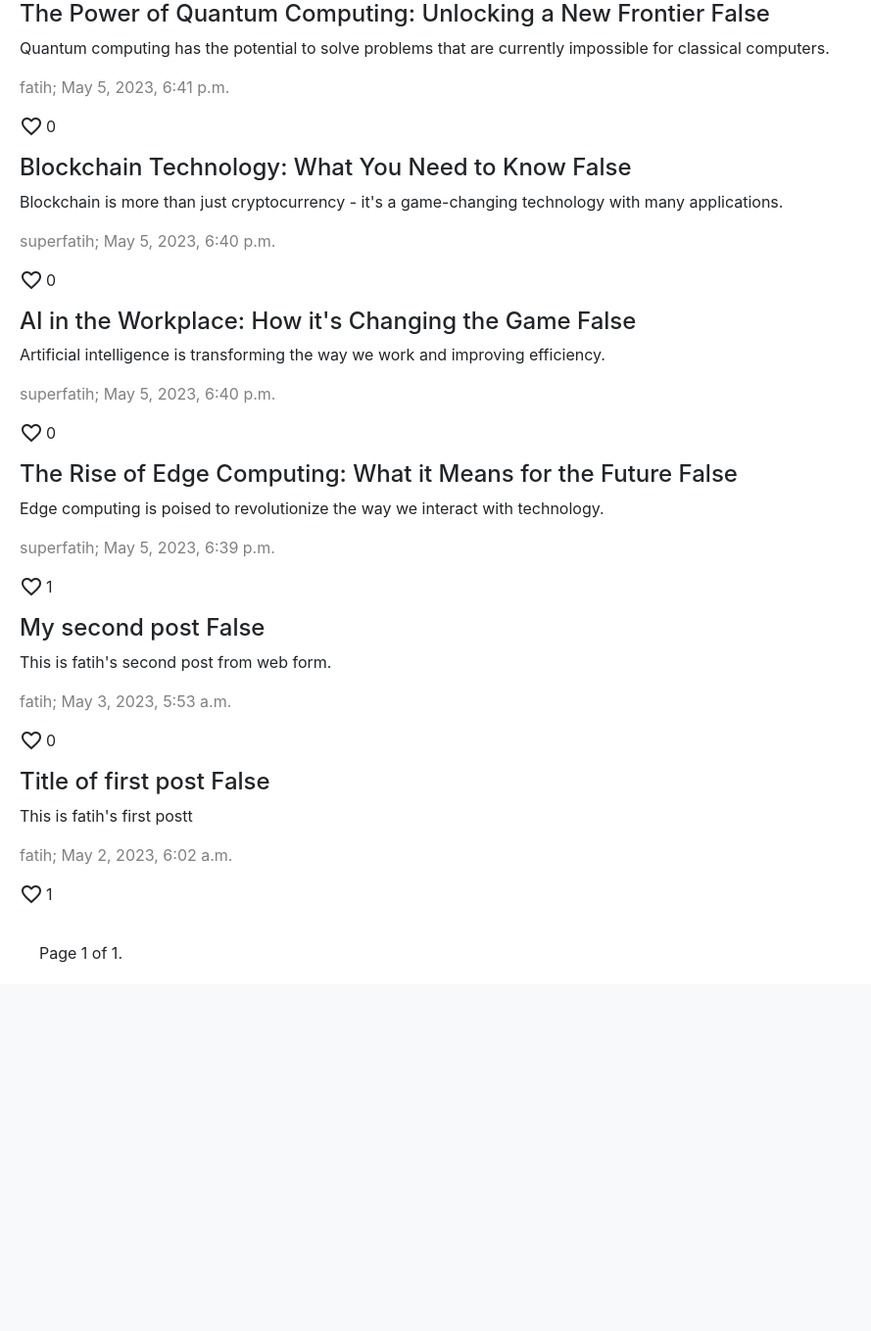
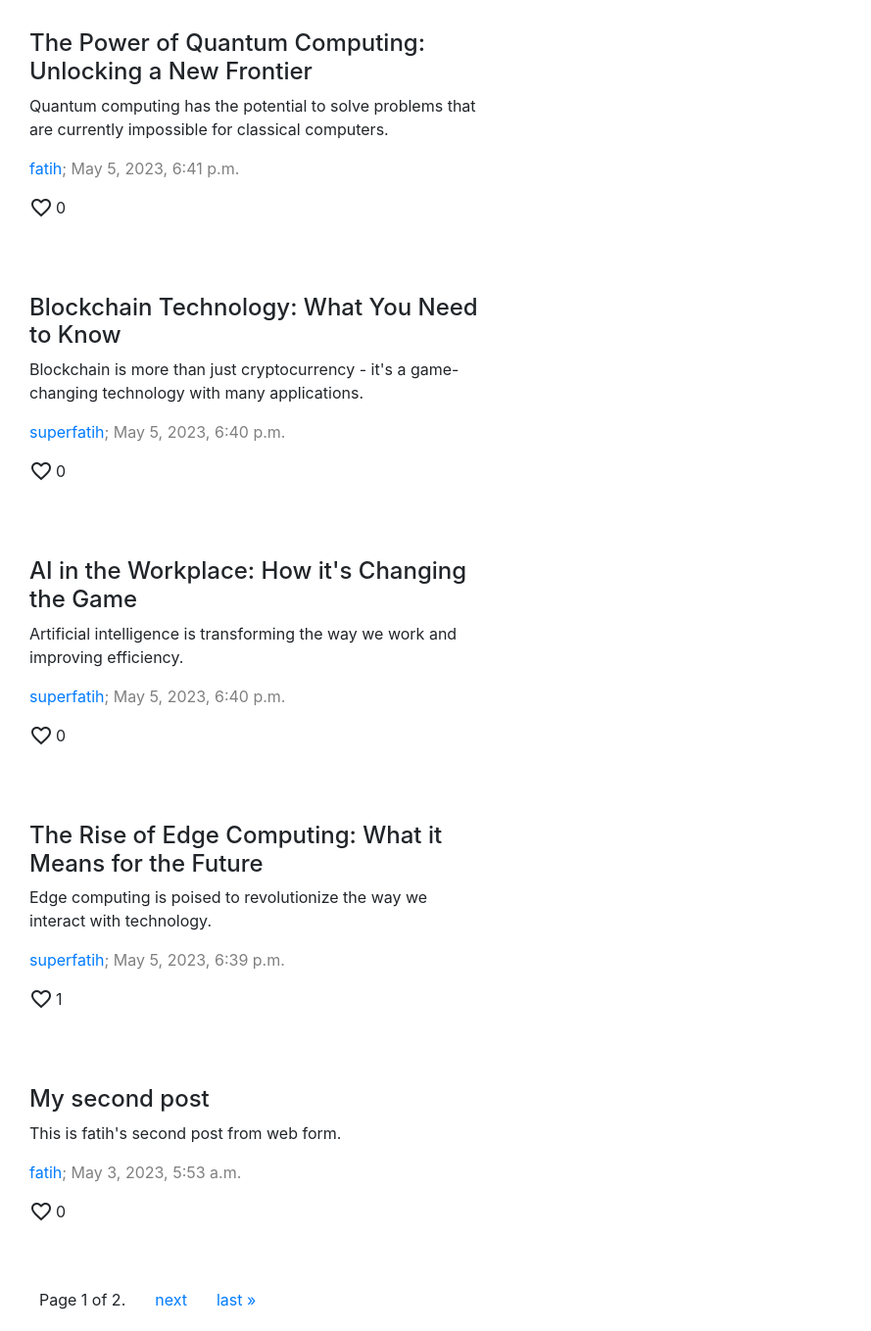
Before and after one commit to fatihtt/cs50w, a Django app: page / in a window 1280 px wide. Shown: the part 56-1415 px from the top of the page at 98% size, without its empty margins (0-889 px from the left). Before the commit the page ends 1039 px from the top, so only its background shows below. Run offline with Django 3.2, Linux system fonts and the light colour scheme; data comes from the database, SQL or seed files in the repository; both versions use the stored data as it was after the commit; some libraries are stand-ins or nearby versions.

Commit message:
added posts for presentation and user links done

```diff
--- a/4 Network/network/static/network/styles.css
+++ b/4 Network/network/static/network/styles.css
@@ -9,6 +9,10 @@
     padding-left: 20px;
     display: flex;
     flex-direction: column;
+    max-width: 500px;
+}
+.div-post {
+    margin: 30px 10px;
 }
 .css-description {
     color: gray;
--- a/4 Network/network/templates/network/index.html
+++ b/4 Network/network/templates/network/index.html
@@ -18,14 +18,16 @@
         {% endif %}
         {% for post in posts %}
             <div class="div-post">
-                <h4>{{ post.title }} {{post.i_liked}}</h4>
+                <h4>{{ post.title }}</h4>
                 {% if user.username == post.user.username %}
                     <a data-postid="{{ post.id }}" class="a-post-edit" href="#">Edit</a>
                 {% endif %}
                 <p class="post-text">
                     {{ post.text }}
                 </p>
-                <p class="css-description">{{ post.user.username }}; {{ post.time }}</p>
+                <p class="css-description">
+                    <a href="{% url 'u' user_name=post.user.username %}">{{ post.user.username }}</a>; {{ post.time }}
+                </p>
                 <p class="p-like">
                     {% if user.is_authenticated and user.username != post.user.username %}
                         <span data-postid="{{ post.id }}" class="material-icons po-pointer {% if post.i_liked %}red {% endif %}favorite">
--- a/4 Network/network/views.py
+++ b/4 Network/network/views.py
@@ -52,7 +52,7 @@ def index(request):
 
         # Create and adjust paginator
 
-        paginator = Paginator(posts_qooked, 10)
+        paginator = Paginator(posts_qooked, 5)
         page_number = request.GET.get('page')
         if page_number is None:
             page_number = 1
```
Also changed, not shown: 4 Network/db.sqlite3.
